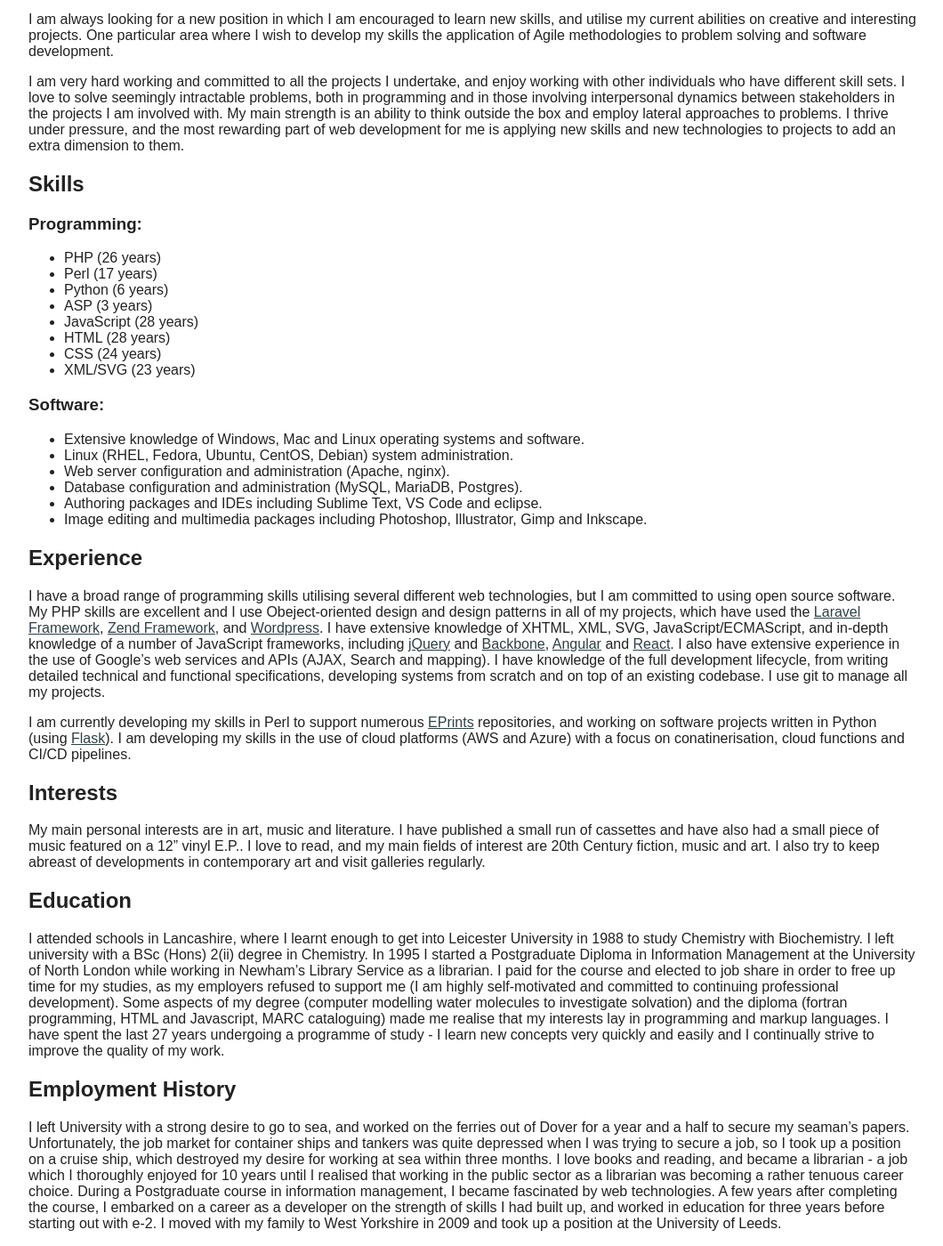
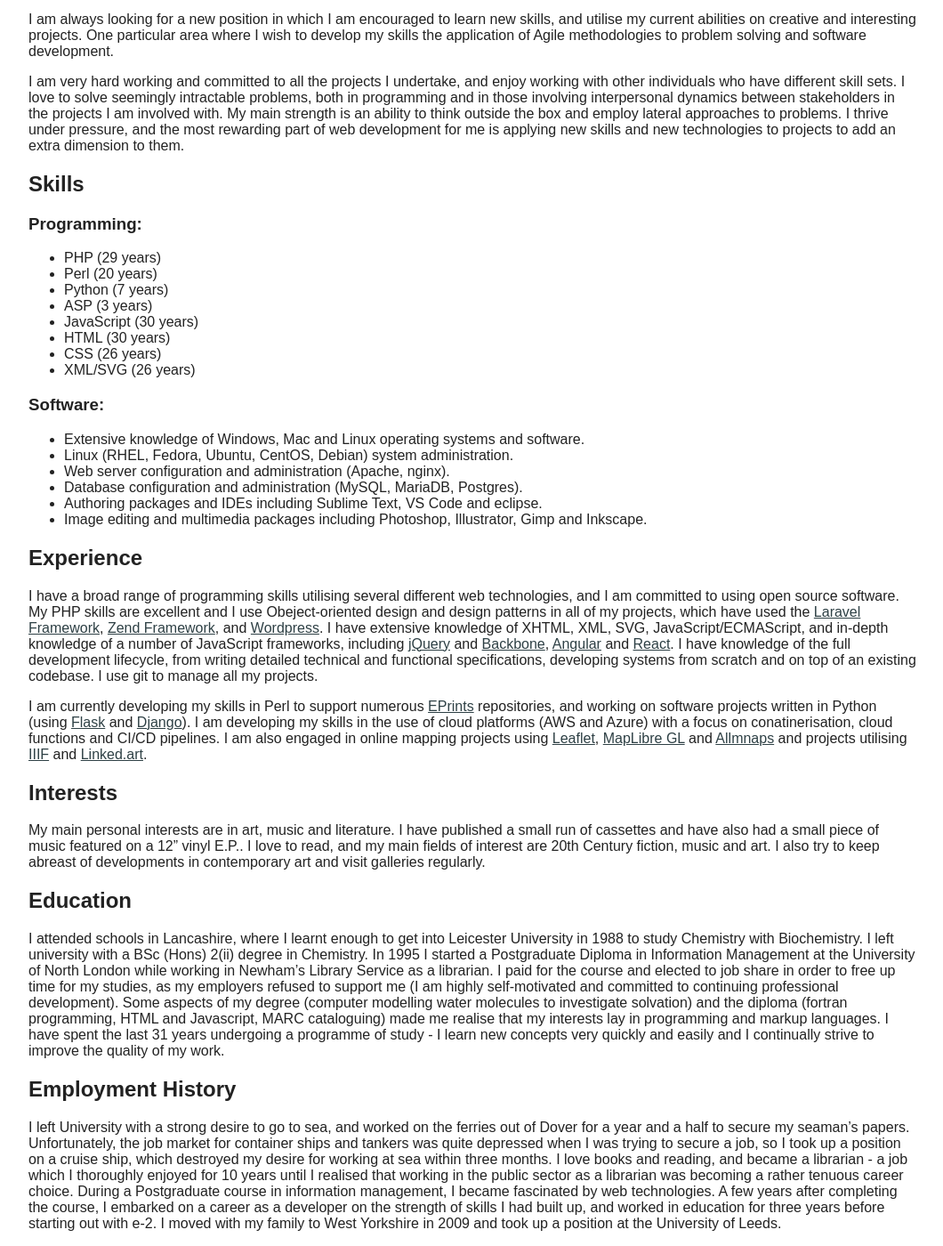
Before and after one commit to bjorsq/bjorsq.github.com, a Jekyll site: the page built from cv.md, in a window 1280 px wide and 1400 px high, scrolled down 247 px. Shown: the whole window at 89% size, without its empty margins (0-1060 px from the left). Built offline with Jekyll 4.4.1, drawn with Linux system fonts in a browser that asks for light colours.

Commit message:
Updated CV

```diff
--- a/cv.md
+++ b/cv.md
@@ -16,14 +16,14 @@ I am very hard working and committed to all the projects I undertake, and enjoy
 
 ### Programming:
 
-* PHP (26 years)
-* Perl (17 years)
-* Python (6 years)
+* PHP (29 years)
+* Perl (20 years)
+* Python (7 years)
 * ASP (3 years)
-* JavaScript (28 years)
-* HTML (28 years)
-* CSS (24 years)
-* XML/SVG (23 years)
+* JavaScript (30 years)
+* HTML (30 years)
+* CSS (26 years)
+* XML/SVG (26 years)
 
 ### Software:
 
@@ -36,9 +36,9 @@ I am very hard working and committed to all the projects I undertake, and enjoy
 
 ## Experience
 
-I have a broad range of programming skills utilising several different web technologies, but I am committed to using open source software. My PHP skills are excellent and I use Obeject-oriented design and design patterns in all of my projects, which have used the [Laravel Framework](https://laravel.com/), [Zend Framework](framework.zend.com), and [Wordpress](www.wordpress.org). I have extensive knowledge of XHTML, XML, SVG, JavaScript/ECMAScript, and in-depth knowledge of a number of JavaScript frameworks, including [jQuery](http://jquery.com) and [Backbone](http://backbonejs.org/), [Angular](https://angularjs.org/) and [React](https://react.dev/). I also have extensive experience in the use of Google's web services and APIs (AJAX, Search and mapping). I have knowledge of the full development lifecycle, from writing detailed technical and functional specifications, developing systems from scratch and on top of an existing codebase. I use git to manage all my projects.
+I have a broad range of programming skills utilising several different web technologies, and I am committed to using open source software. My PHP skills are excellent and I use Obeject-oriented design and design patterns in all of my projects, which have used the [Laravel Framework](https://laravel.com/), [Zend Framework](framework.zend.com), and [Wordpress](www.wordpress.org). I have extensive knowledge of XHTML, XML, SVG, JavaScript/ECMAScript, and in-depth knowledge of a number of JavaScript frameworks, including [jQuery](http://jquery.com) and [Backbone](http://backbonejs.org/), [Angular](https://angularjs.org/) and [React](https://react.dev/). I have knowledge of the full development lifecycle, from writing detailed technical and functional specifications, developing systems from scratch and on top of an existing codebase. I use git to manage all my projects.
 
-I am currently developing my skills in Perl to support numerous [EPrints](https://www.eprints.org/) repositories, and working on software projects written in Python (using [Flask](https://flask.palletsprojects.com/)). I am developing my skills in the use of cloud platforms (AWS and Azure) with a focus on conatinerisation, cloud functions and CI/CD pipelines.
+I am currently developing my skills in Perl to support numerous [EPrints](https://www.eprints.org/) repositories, and working on software projects written in Python (using [Flask](https://flask.palletsprojects.com/) and [Django](https://www.djangoproject.com/)). I am developing my skills in the use of cloud platforms (AWS and Azure) with a focus on conatinerisation, cloud functions and CI/CD pipelines. I am also engaged in online mapping projects using [Leaflet](https://leafletjs.com/), [MapLibre GL](https://maplibre.org/maplibre-gl-js/docs/) and [Allmnaps](https://allmaps.org/) and projects utilising [IIIF](https://iiif.io/) and [Linked.art](https://linked.art/).
 
 Interests
 ---------
@@ -48,7 +48,7 @@ My main personal interests are in art, music and literature. I have published a
 Education
 ---------
 
-I attended schools in Lancashire, where I learnt enough to get into Leicester University in 1988 to study Chemistry with Biochemistry. I left university with a BSc (Hons) 2(ii) degree in Chemistry. In 1995 I started a Postgraduate Diploma in Information Management at the University of North London while working in Newham's Library Service as a librarian. I paid for the course and elected to job share in order to free up time for my studies, as my employers refused to support me (I am highly self-motivated and committed to continuing professional development). Some aspects of my degree (computer modelling water molecules to investigate solvation) and the diploma (fortran programming, HTML and Javascript, MARC cataloguing) made me realise that my interests lay in programming and markup languages. I have spent the last 27 years undergoing a programme of study - I learn new concepts very quickly and easily and I continually strive to improve the quality of my work.
+I attended schools in Lancashire, where I learnt enough to get into Leicester University in 1988 to study Chemistry with Biochemistry. I left university with a BSc (Hons) 2(ii) degree in Chemistry. In 1995 I started a Postgraduate Diploma in Information Management at the University of North London while working in Newham's Library Service as a librarian. I paid for the course and elected to job share in order to free up time for my studies, as my employers refused to support me (I am highly self-motivated and committed to continuing professional development). Some aspects of my degree (computer modelling water molecules to investigate solvation) and the diploma (fortran programming, HTML and Javascript, MARC cataloguing) made me realise that my interests lay in programming and markup languages. I have spent the last 31 years undergoing a programme of study - I learn new concepts very quickly and easily and I continually strive to improve the quality of my work.
 
 Employment History
 ------------------
```
